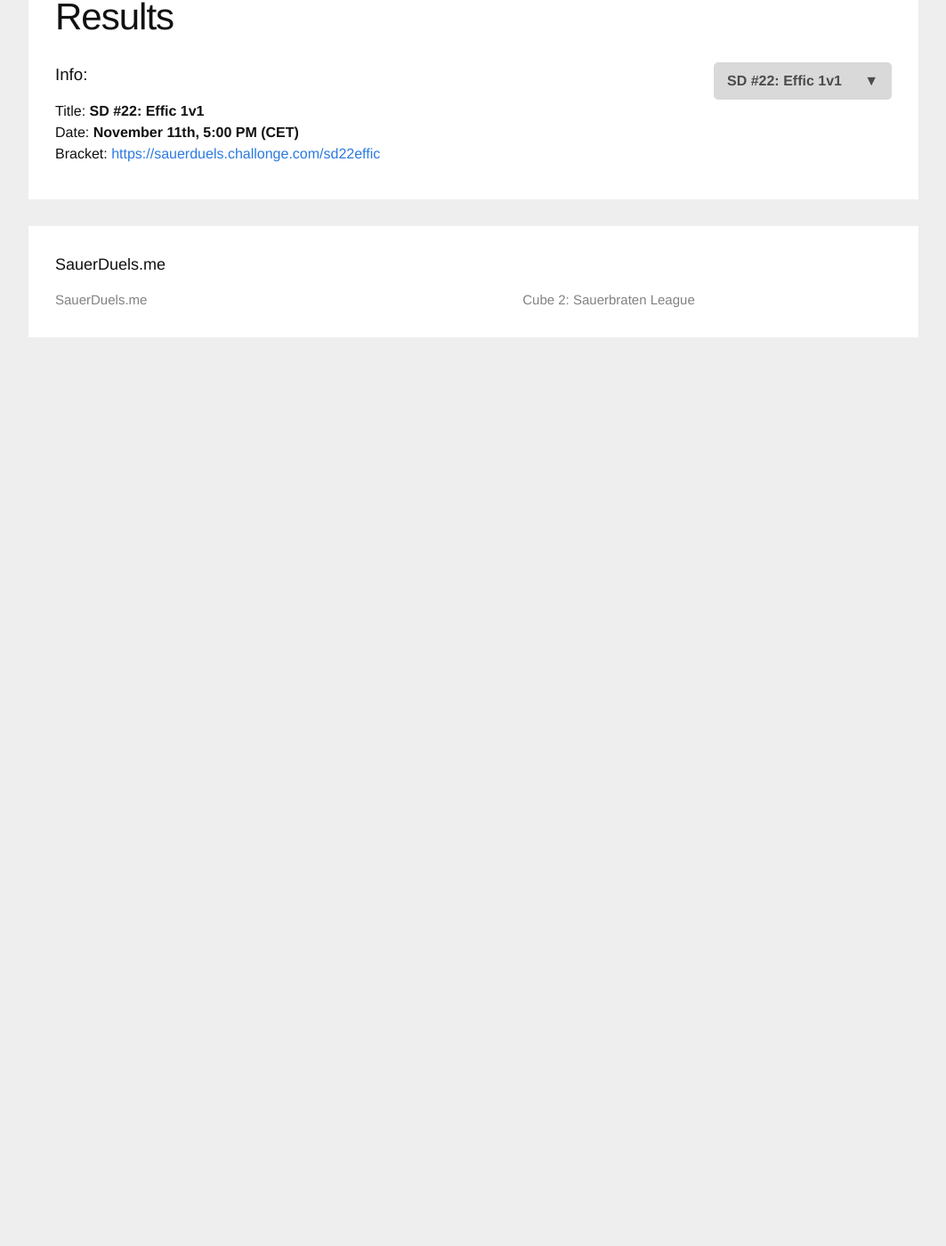
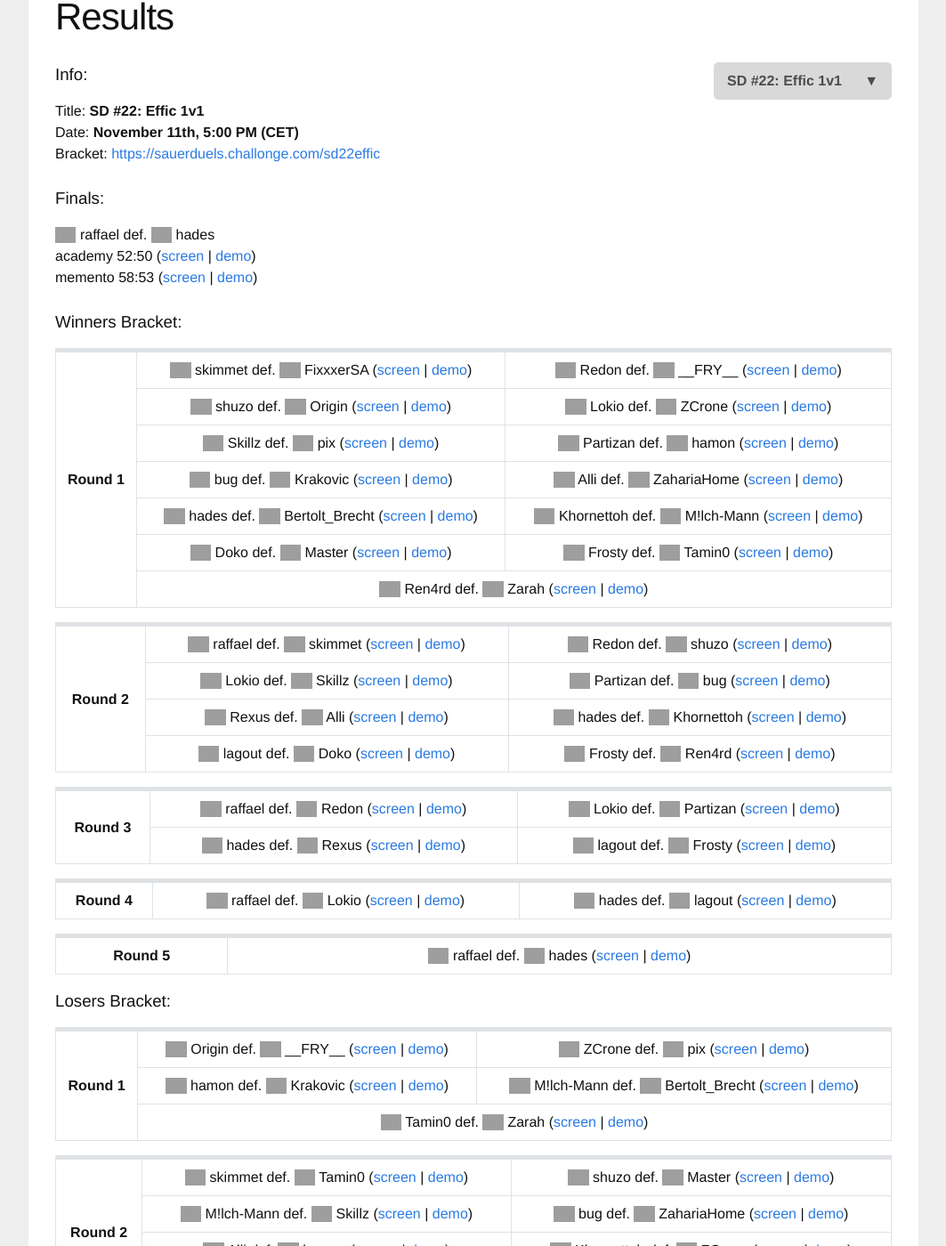
Before and after one commit to sauerduels/website, a Jekyll site: the page built from _events/sd22-effic.md, in a window 1280 px wide and 1400 px high, scrolled down 270 px. Shown: the whole window at 89% size, without its empty margins (108-1171 px from the left). Built offline with Jekyll 4.4.1, drawn with Linux system fonts in a browser that asks for light colours; a script that is not in the unit is left out; before the commit the page ends 900 px from its top, so only the background shows below that; some of the changed text lies outside the part shown; grey boxes are pictures that could not be loaded.

Commit message:
update site as of sd22

```diff
--- a/_events/sd22-effic.md
+++ b/_events/sd22-effic.md
@@ -3,6 +3,126 @@ title: Effic 1v1
 index: 22
 date: '2018-11-11 18:00:00 +01:00'
 bracketurl: https://sauerduels.challonge.com/sd22effic
-signupurl: https://challonge.com/tournaments/signup/vqbYwMRDzS
-completed: false
+completed: true
+finals:
+  result: raffael def. hades
+  games:
+    - title: academy 52:50
+      slug: sd22_final_hades_vs_raffael_game1
+    - title: memento 58:53
+      slug: sd22_final_hades_vs_raffael_game2
+brackets:
+  Winners:
+    - - result: skimmet def. FixxxerSA
+        slug: sd22_wb_fixxxersa_vs_skimmet
+      - result: Redon def. __FRY__
+        slug: sd22_wb___fry___vs_redon
+      - result: shuzo def. Origin
+        slug: sd22_wb_origin_vs_shuzo
+      - result: Lokio def. ZCrone
+        slug: sd22_wb_lokio_vs_zcrone
+      - result: Skillz def. pix
+        slug: sd22_wb_pix_vs_skillz
+      - result: Partizan def. hamon
+        slug: sd22_wb_hamon_vs_partizan
+      - result: bug def. Krakovic
+        slug: sd22_wb_bug_vs_krakovic
+      - result: Alli def. ZahariaHome
+        slug: sd22_wb_alli_vs_zahariahome
+      - result: hades def. Bertolt_Brecht
+        slug: sd22_wb_bertolt_brecht_vs_hades
+      - result: Khornettoh def. M!lch-Mann
+        slug: sd22_wb_khornettoh_vs_m!lch-mann
+      - result: Doko def. Master
+        slug: sd22_wb_doko_vs_master
+      - result: Frosty def. Tamin0
+        slug: sd22_wb_frosty_vs_tamin0
+      - result: Ren4rd def. Zarah
+        slug: sd22_wb_ren4rd_vs_zarah
+    - - result: raffael def. skimmet
+        slug: sd22_wb_raffael_vs_skimmet
+      - result: Redon def. shuzo
+        slug: sd22_wb_redon_vs_shuzo
+      - result: Lokio def. Skillz
+        slug: sd22_wb_lokio_vs_skillz
+      - result: Partizan def. bug
+        slug: sd22_wb_bug_vs_partizan
+      - result: Rexus def. Alli
+        slug: sd22_wb_alli_vs_rexus
+      - result: hades def. Khornettoh
+        slug: sd22_wb_hades_vs_khornettoh
+      - result: lagout def. Doko
+        slug: sd22_wb_doko_vs_lagout
+      - result: Frosty def. Ren4rd
+        slug: sd22_wb_frosty_vs_ren4rd
+    - - result: raffael def. Redon
+        slug: sd22_wb_raffael_vs_redon
+      - result: Lokio def. Partizan
+        slug: sd22_wb_lokio_vs_partizan
+      - result: hades def. Rexus
+        slug: sd22_wb_hades_vs_rexus
+      - result: lagout def. Frosty
+        slug: sd22_wb_frosty_vs_lagout
+    - - result: raffael def. Lokio
+        slug: sd22_wb_raffael_vs_lokio
+      - result: hades def. lagout
+        slug: sd22_wb_hades_vs_lagout
+    - - result: raffael def. hades
+        slug: sd22_wb_hades_vs_raffael
+
+  Losers:
+    - - result: Origin def. __FRY__
+        slug: sd22_lb___fry___vs_origin
+      - result: ZCrone def. pix
+        slug: sd22_lb_pix_vs_zcrone
+      - result: hamon def. Krakovic
+        slug: sd22_lb_hamon_vs_krakovic
+      - result: M!lch-Mann def. Bertolt_Brecht
+        slug: sd22_lb_bertolt_brecht_vs_m!lch-mann
+      - result: Tamin0 def. Zarah
+        slug: sd22_lb_tamin0_vs_zarah
+    - - result: skimmet def. Tamin0
+        slug: sd22_lb_skimmet_vs_tamin0
+      - result: shuzo def. Master
+        slug: sd22_lb_master_vs_shuzo
+      - result: M!lch-Mann def. Skillz
+        slug: sd22_lb_m!lch-mann_vs_skillz
+      - result: bug def. ZahariaHome
+        slug: sd22_lb_bug_vs_zahariahome
+      - result: Alli def. hamon
+        slug: sd22_lb_alli_vs_hamon
+      - result: Khornettoh def. ZCrone
+        slug: sd22_lb_khornettoh_vs_zcrone
+      - result: Doko def. Origin
+        slug: sd22_lb_doko_vs_origin
+      - result: Ren4rd def. FixxxerSA
+        slug: sd22_lb_fixxxersa_vs_ren4rd
+    - - result: skimmet def. shuzo
+        slug: sd22_lb_shuzo_vs_skimmet
+      - result: bug def. M!lch-Mann
+        slug: sd22_lb_bug_vs_m!lch-mann
+      - result: Alli def. Khornettoh
+        slug: sd22_lb_alli_vs_khornettoh
+      - result: Doko def. Ren4rd
+        slug: sd22_lb_doko_vs_ren4rd
+    - - result: Alli def. Redon
+        slug: sd22_lb_alli_vs_redon
+      - result: Partizan def. Doko
+        slug: sd22_lb_doko_vs_partizan
+      - result: Rexus def. skimmet
+        slug: sd22_lb_rexus_vs_skimmet
+      - result: Frosty def. bug
+        slug: sd22_lb_bug_vs_frosty
+    - - result: Partizan def. Alli
+        slug: sd22_lb_alli_vs_partizan
+      - result: Frosty def. Rexus
+        slug: sd22_lb_frosty_vs_rexus
+    - - result: Frosty def. Lokio
+        slug: sd22_lb_frosty_vs_lokio
+      - result: lagout def. Partizan
+        slug: sd22_lb_lagout_vs_partizan
+    - - result: lagout def. Frosty
+        slug: sd22_lb_frosty_vs_lagout
+    - - result: hades def. lagout
+        slug: sd22_lb_hades_vs_lagout
 ---
--- a/_includes/result.html
+++ b/_includes/result.html
@@ -56,6 +56,42 @@ Date: <strong>{{ event.date | date: "%B %-d" }}{{ ord }}{{ event.date | date: ",
   {% endfor %}
 {% endif %}
 
+{% for bracket in event.brackets %}
+  <h3>{{ bracket[0]}} Bracket:</h3>
+  {% for round in bracket[1] %}
+  {% assign roundLen = round | size %}
+    <table style="text-align: center; border-top: solid 5px #dfe2e5;">
+      <tbody>
+        <tr>
+          <td style="font-weight: bold;" rowspan="{{ roundLen | plus: 1 | divided_by: 2 }}">Round {{ forloop.index }}</td>
+          {% for game in round %}
+
+            {% assign shouldNotSplit = forloop.index0 | modulo: 2 %}
+            {% if shouldNotSplit == 0 and forloop.index0 != 0 && forloop.index < roundLen %}
+              </tr>
+              <tr>
+            {% endif %}
+
+            {% if forloop.index == roundLen && shouldNotSplit == 0 %}
+            <td colspan="2">
+            {% else %}
+            <td>
+            {% endif %}
+              {{ game.result | add_flags }}
+              {% if game.slug %}
+                (<a href="{{ site.screenbaseurl }}{{ game.slug }}.jpg" target="_blank">screen</a> | <a href="{{ site.demobaseurl }}{{ game.slug }}.dmo" target="_blank">demo</a>)
+              {% else %}
+                (forfeit)
+              {% endif %}
+            </td>
+
+          {% endfor %}
+        </tr>
+      </tbody>
+    </table>
+  {% endfor %}
+{% endfor %}
+
 {% for group in event.groups %}
   <h3>Group {{ group[0] | upcase }}:</h3>
   {% for round in group[1] %}
--- a/_plugins/replace_names.rb
+++ b/_plugins/replace_names.rb
@@ -61,7 +61,14 @@ module Jekyll
       'fishcakes' => 'gb',
       'skimmet' => 'nl',
       'M!lch-Mann' => 'de',
-      'FixxxerSA' => 'za' }
+      'FixxxerSA' => 'za',
+      'Skillz' => 'ca',
+      'pix' => 'de',
+      'Krakovic' => 'de',
+      'Doko' => 'cl',
+      'Master' => 'de',
+      'Alli' => 'de',
+      'ZahariaHome' => 'ro' }
 
     def add_flags(input)
       PLAYER_COUNTRIES.each {|key, value| input = input.gsub(key, "<span class=\"player\"><img class=\"flag\" src=\"https://sauerduels.me/images/#{value}.png\" /> #{key}</span>") }
--- a/hof.html
+++ b/hof.html
@@ -21,7 +21,7 @@ hof:
   - category: Effic
     members:
       - name: raffael
-        golden: 2
+        golden: 3
         bronze: 1
       - name: starch
         golden: 2
@@ -31,16 +31,16 @@ hof:
         silver: 2
       - name: lagout
         silver: 2
-        bronze: 1
+        bronze: 2
       - name: Honzik1
         golden: 1
         bronze: 1
+      - name: hades
+        silver: 2
       - name: Partizan
         silver: 2
       - name: Lokio
         golden: 1
-      - name: hades
-        silver: 1
       - name: Alluro
         bronze: 1
       - name: Gangler
```
